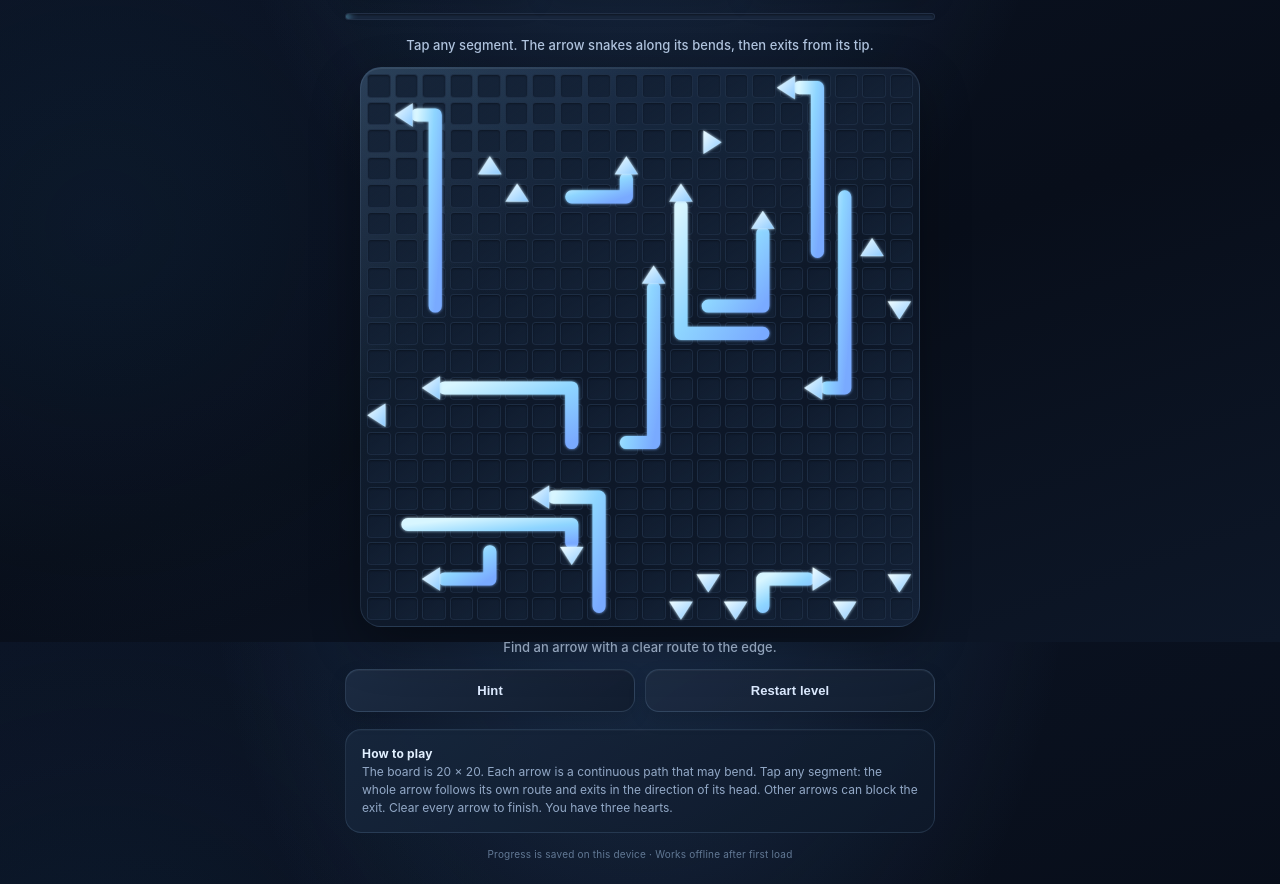
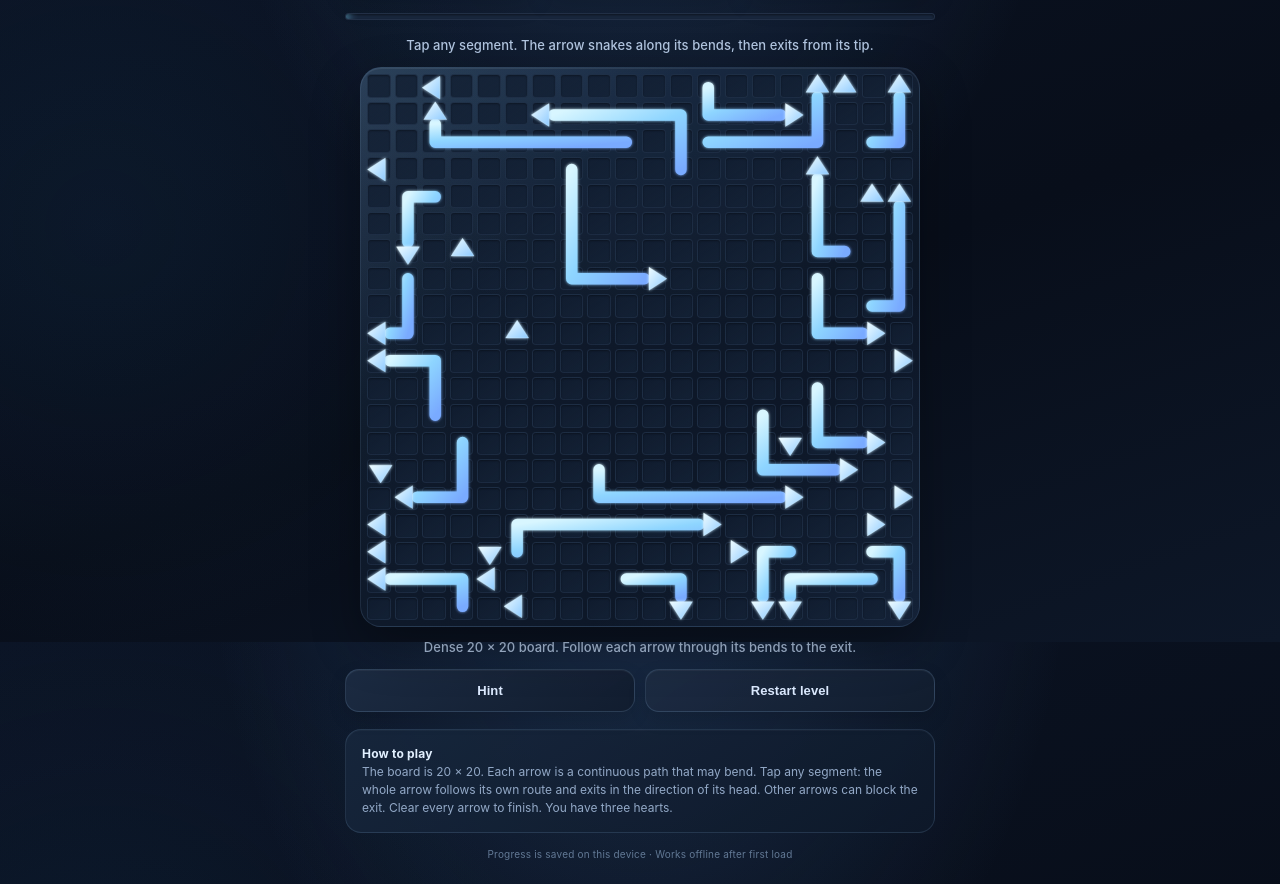
Before and after one commit to h8yw25v9m4-hue/arrows-puzzle, a plain HTML site: page index.html in a window 1280 px wide. Shown: the part 158-1042 px from the top of the page. Drawn offline with Linux system fonts and the light colour scheme.

Commit message:
Add files via upload

```diff
--- a/index.html
+++ b/index.html
@@ -69,7 +69,7 @@ header>div:last-child{width:42px;height:42px;border-radius:14px;display:grid;pla
 .cell{border-radius:4px;border-color:rgba(113,145,184,.12);background:linear-gradient(145deg,rgba(23,38,60,.88),rgba(13,25,43,.96))}
 .cell.empty{background:linear-gradient(145deg,rgba(17,29,48,.78),rgba(20,34,54,.9));border-color:rgba(121,158,200,.11);box-shadow:inset 0 1px 2px #0005}
 .arrow-layer{overflow:visible}
-.arrow-shape{stroke:url(#arrowGradient);stroke-width:48;filter:url(#arrowGlow)}
+.arrow-shape{stroke:url(#arrowGradient);stroke-width:42;filter:url(#arrowGlow)}
 .arrow-head{fill:url(#headGradient);stroke:#d8f5ff;stroke-width:1.2;filter:url(#arrowGlow)}
 .arrow-hit:focus-visible{outline:2px solid #c4efff;outline-offset:-4px;box-shadow:0 0 0 4px #79caff33}
 .arrow-hit:active{background:#c7edff20}
@@ -114,60 +114,50 @@ footer{color:#627995;letter-spacing:.2px}
  let level=Math.max(0,Number(localStorage.getItem('arrows-level')||0)),hearts=3,arrows=[],won=false,failed=false,animating=false;
  function rng(seed){let x=seed>>>0;return()=>{x=(x+0x6D2B79F5)>>>0;let t=x;t=Math.imul(t^(t>>>15),t|1);t^=t+Math.imul(t^(t>>>7),t|61);return((t^(t>>>14))>>>0)/4294967296}}
  function buildPuzzle(lv){
+   // Dense, solvable packing: each newly placed arrow has a clear exit ray
+   // through all earlier pieces. Later pieces may block it, so removing in
+   // reverse placement order always provides a valid solution.
    const rand=rng(982451653+lv*7919), occupied=new Set(), placed=[];
-   const dirsList=['↑','↓','←','→'], candidates=[];
-   // Build each arrow from its head backwards. Some paths deliberately turn at
-   // right angles, while the final segment always points in the exit direction.
-   for(let len=4;len<=10;len++)for(const d of dirsList){
-     const [dr,dc]=dirs[d];
-     for(let r=0;r<N;r++)for(let c=0;c<N;c++){
-       for(let variant=0;variant<2;variant++){
-         const rev=[[r,c]];
-         let rr=r,cc=c,stepR=-dr,stepC=-dc,turns=0;
-         const bendAt=variant===1?2+Math.floor(rand()*(len-2)):-1;
-         let valid=true;
-         for(let k=1;k<len;k++){
-           if(k===bendAt&&turns===0){
-             if(stepR!==0){stepR=0;stepC=rand()<.5?-1:1;}
-             else{stepC=0;stepR=rand()<.5?-1:1;}
-             turns++;
-           }else if(variant===1&&turns===0&&k>1&&rand()<.24){
-             if(stepR!==0){stepR=0;stepC=rand()<.5?-1:1;}
-             else{stepC=0;stepR=rand()<.5?-1:1;}
-             turns++;
-           }
-           rr+=stepR;cc+=stepC;
-           if(rr<0||rr>=N||cc<0||cc>=N){valid=false;break}
-           if(rev.some(([pr,pc])=>pr===rr&&pc===cc)){valid=false;break}
-           rev.push([rr,cc]);
-         }
-         if(valid)candidates.push({r,c,d,cells:rev.reverse(),bent:turns>0});
+   const directions=['↑','↓','←','→'];
+   const targetCells=Math.min(320,285+Math.floor(lv*2));
+   const maxPieces=72;
+   const key=(r,c)=>r+','+c;
+   let attempts=0;
+   while(occupied.size<targetCells && placed.length<maxPieces && attempts<18000){
+     attempts++;
+     const d=directions[Math.floor(rand()*4)], [dr,dc]=dirs[d];
+     const hr=Math.floor(rand()*N), hc=Math.floor(rand()*N);
+     // A valid arrowhead must have a clear straight exit to the board edge.
+     let exitClear=true;
+     for(let r=hr+dr,c=hc+dc;r>=0&&r<N&&c>=0&&c<N;r+=dr,c+=dc){
+       if(occupied.has(key(r,c))){exitClear=false;break}
+     }
+     if(!exitClear||occupied.has(key(hr,hc)))continue;
+     const len=4+Math.floor(rand()*7); // every arrow has a real tail
+     const cells=[[hr,hc]];
+     let r=hr,c=hc,vr=-dr,vc=-dc;
+     const shouldBend=rand()<.72;
+     const bendAt=2+Math.floor(rand()*Math.max(1,len-2));
+     let bent=false,valid=true;
+     for(let i=1;i<len;i++){
+       if(shouldBend&&!bent&&i>=bendAt){
+         if(vr!==0){vr=0;vc=rand()<.5?-1:1}
+         else{vc=0;vr=rand()<.5?-1:1}
+         bent=true;
        }
+       r+=vr;c+=vc;
+       if(r<0||r>=N||c<0||c>=N||occupied.has(key(r,c))||cells.some(([rr,cc])=>rr===r&&cc===c)){valid=false;break}
+       cells.push([r,c]);
      }
-   }
-   for(let i=candidates.length-1;i>0;i--){const j=Math.floor(rand()*(i+1));[candidates[i],candidates[j]]=[candidates[j],candidates[i]]}
-   const maxPieces=Math.min(42,30+Math.floor(lv/2)),targetCells=Math.min(210,155+Math.floor(lv*1.5));
-   for(const p of candidates){
-     if(placed.length>=maxPieces||occupied.size>=targetCells)break;
-     if(p.cells.some(([r,c])=>occupied.has(r+','+c)))continue;
-     const [dr,dc]=dirs[p.d];
-     let clear=true;
-     for(let r=p.r+dr,c=p.c+dc;r>=0&&r<N&&c>=0&&c<N;r+=dr,c+=dc){
-       if(occupied.has(r+','+c)){clear=false;break}
-     }
-     if(!clear)continue;
-     const a={id:placed.length,r:p.r,c:p.c,d:p.d,cells:p.cells,alive:true,bent:p.bent};
-     placed.push(a);p.cells.forEach(([r,c])=>occupied.add(r+','+c));
+     if(!valid)continue;
+     // Keep the arrowhead at the exit end; render path from tail to head.
+     const a={id:placed.length,r:hr,c:hc,d,cells:cells.slice().reverse(),alive:true,bent};
+     placed.push(a);cells.forEach(([rr,cc])=>occupied.add(key(rr,cc)));
    }
    return placed;
  }
  function say(t){$('message').textContent=t}
- function createLevel(){arrows=buildPuzzle(level);hearts=3;won=false;failed=false;animating=false;$('next').style.display='none';$('hint').disabled=false;say('Find an arrow with a clear route to the edge.');render()}
- function isBlocked(a){
-   const [dr,dc]=dirs[a.d];
-   return arrows.some(b=>b.alive&&b.id!==a.id&&b.cells.some(([r,c])=>
-     (dr===0&&r===a.r&&(c-a.c)*dc>0)||(dc===0&&c===a.c&&(r-a.r)*dr>0)));
- }
+ function createLevel(){arrows=buildPuzzle(level);hearts=3;won=false;failed=false;animating=false;$('next').style.display='none';$('hint').disabled=false;say('Dense 20 × 20 board. Follow each arrow through its bends to the exit.');render()}
  function render(){
    $('level').textContent=level+1;const remaining=arrows.filter(a=>a.alive).length;
    $('left').textContent=remaining;$('hearts').textContent='♥ '.repeat(hearts).trim()+'♡ '.repeat(3-hearts);
@@ -195,7 +185,7 @@ footer{color:#627995;letter-spacing:.2px}
      points[points.length-1]=[headBaseX,headBaseY];
      const line=document.createElementNS(svgNS,'path');
      line.setAttribute('d',points.map(([x,y],i)=>(i===0?'M ':'L ')+x+' '+y).join(' '));
-     line.setAttribute('class','arrow-shape');line.dataset.arrowId=a.id;line.setAttribute('stroke-width','48');
+     line.setAttribute('class','arrow-shape');line.dataset.arrowId=a.id;line.setAttribute('stroke-width','42');
      svg.appendChild(line);
      const tip=document.createElementNS(svgNS,'polygon');
      let pts;
```
Also changed, not shown: 1 other file.
